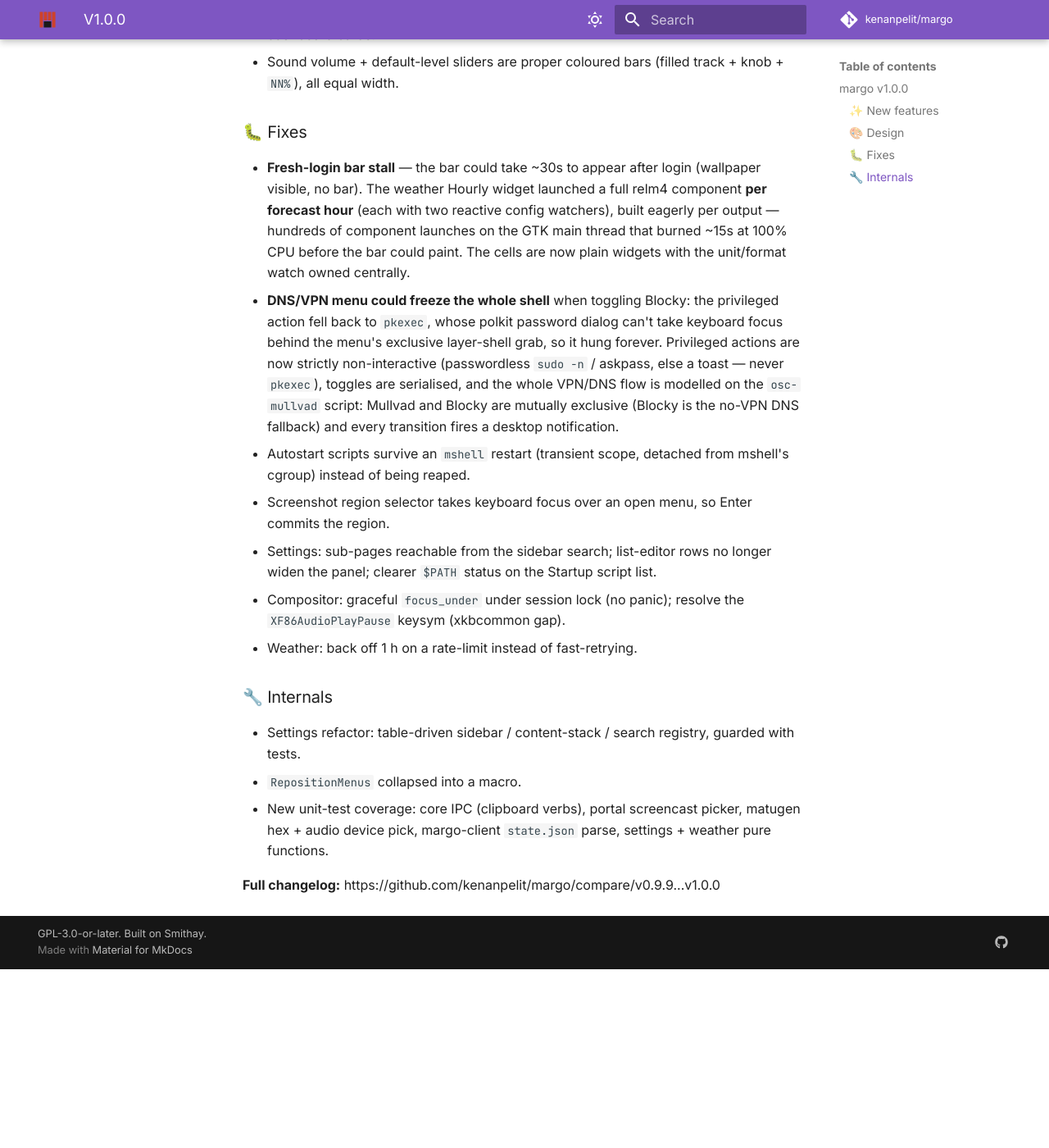
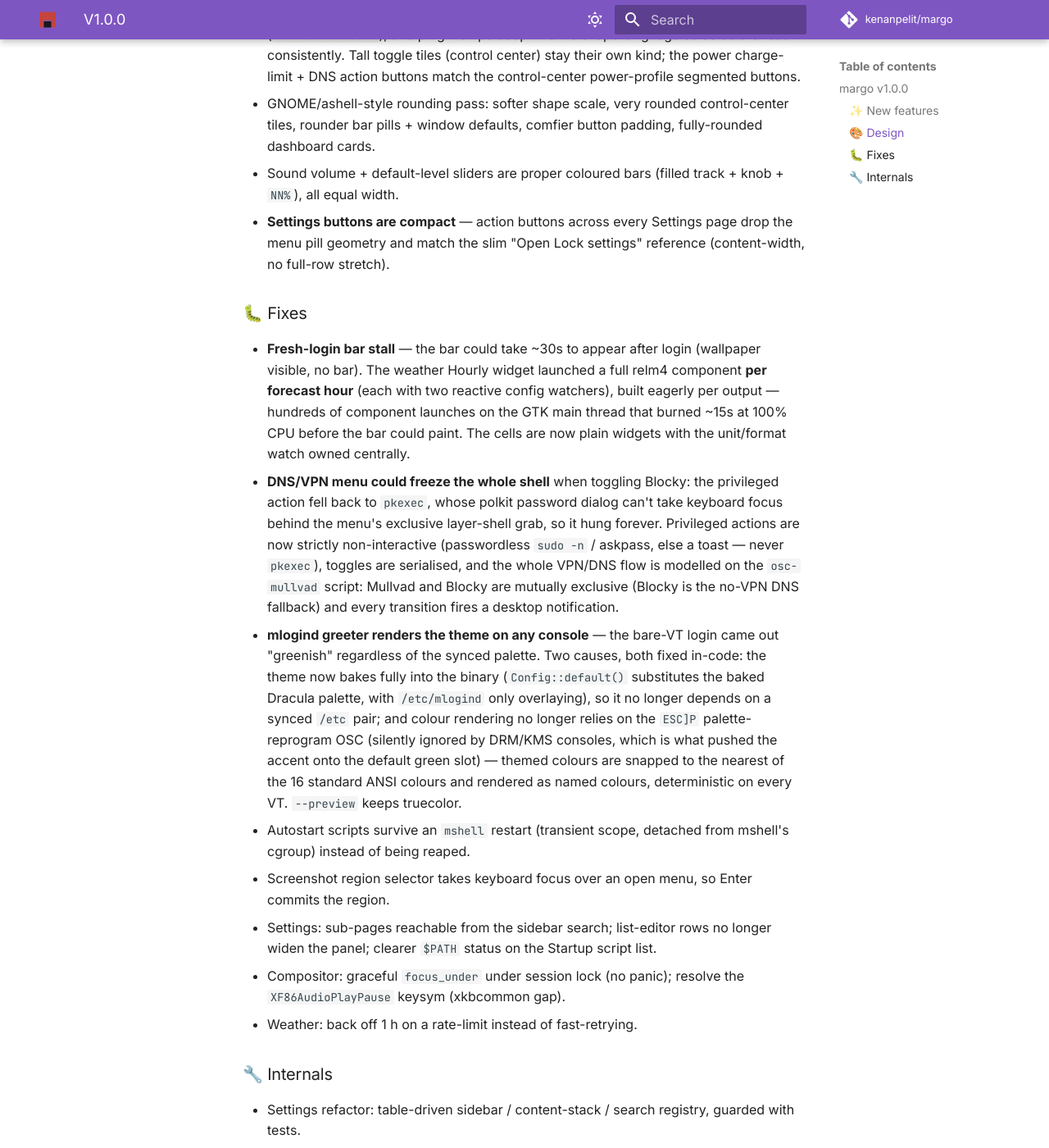
Before and after one commit to kenanpelit/margo, an MkDocs documentation site: the page built from docs/release-notes/v1.0.0.md, in a window 1280 px wide and 1400 px high, scrolled down 1168 px. Shown: the whole window at 82% size. Built offline with MkDocs 1.6.1 and Material for MkDocs 9.7.7, drawn with Linux system fonts in a browser that asks for light colours; comment, search, counter and statistics services are not loaded; before the commit the page ends 2350 px from its top, so only the background shows below that; some of the changed text lies outside the part shown.

Commit message:
docs: v1.0.0 notes — home-network login, compact Settings buttons, mlogind greeter
Co-Authored-By: Claude Opus 4.8 <noreply@anthropic.com>

```diff
--- a/docs/release-notes/v1.0.0.md
+++ b/docs/release-notes/v1.0.0.md
@@ -18,6 +18,11 @@ Rust workspace. Below is everything that landed since **v0.9.9**.
 - **Run-or-raise** — new `focusapp` action and `cycle` summon mode that walks
   through matching windows, plus `and` / `or` / `difference` window-match
   operators.
+- **Home network at login** — native, configurable login automation that
+  connects your home Wi-Fi and then Mullvad (optionally coupling Blocky),
+  replacing the old `home-net-vpn` script. Controlled from **Settings → Network**
+  and the **Network Console** menu, runs ~5 min after login (off the GTK main
+  thread), with desktop notifications and a "connect now" button.
 - **Settings → Input** — gesture bindings are now editable in place.
 - **Surface opacity** — ashell-style frosting for the shell surfaces, with the
   design language documented in DESIGN.md.
@@ -37,6 +42,9 @@ Rust workspace. Below is everything that landed since **v0.9.9**.
   padding, fully-rounded dashboard cards.
 - Sound volume + default-level sliders are proper coloured bars (filled track +
   knob + `NN%`), all equal width.
+- **Settings buttons are compact** — action buttons across every Settings page
+  drop the menu pill geometry and match the slim "Open Lock settings" reference
+  (content-width, no full-row stretch).
 
 ### 🐛 Fixes
 - **Fresh-login bar stall** — the bar could take ~30s to appear after login
@@ -53,6 +61,16 @@ Rust workspace. Below is everything that landed since **v0.9.9**.
   and the whole VPN/DNS flow is modelled on the `osc-mullvad` script: Mullvad
   and Blocky are mutually exclusive (Blocky is the no-VPN DNS fallback) and
   every transition fires a desktop notification.
+- **mlogind greeter renders the theme on any console** — the bare-VT login came
+  out "greenish" regardless of the synced palette. Two causes, both fixed
+  in-code: the theme now bakes fully into the binary (`Config::default()`
+  substitutes the baked Dracula palette, with `/etc/mlogind` only overlaying), so
+  it no longer depends on a synced `/etc` pair; and colour rendering no longer
+  relies on the `ESC]P` palette-reprogram OSC (silently ignored by DRM/KMS
+  consoles, which is what pushed the accent onto the default green slot) —
+  themed colours are snapped to the nearest of the 16 standard ANSI colours and
+  rendered as named colours, deterministic on every VT. `--preview` keeps
+  truecolor.
 - Autostart scripts survive an `mshell` restart (transient scope, detached from
   mshell's cgroup) instead of being reaped.
 - Screenshot region selector takes keyboard focus over an open menu, so Enter
```
